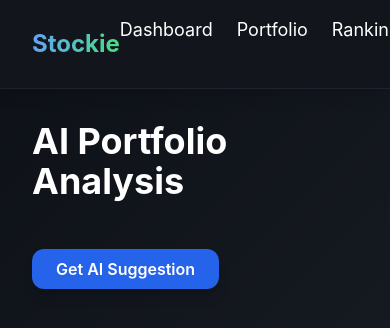
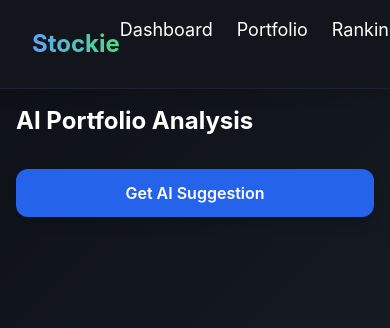
Before and after one commit to RajChintawar/Stockie-Mng, a React app in the folder frontend/: page /suggestion in a window 390 px wide. Shown: the top 328 px of the page. Built offline with nearby package versions, Linux system fonts and the light colour scheme; the HTML template or start-up script is replaced by a standard one.

Commit message:
Update Suggestion.jsx

```diff
--- a/frontend/src/pages/Suggestion.jsx
+++ b/frontend/src/pages/Suggestion.jsx
@@ -5,7 +5,6 @@ export default function Suggestion() {
   const { portfolioStocks } = useContext(PortfolioContext);
   const [suggestion, setSuggestion] = useState(null);
   const [loading, setLoading] = useState(false);
-
 
   const getSuggestion = () => {
     if (portfolioStocks.length === 0) {
@@ -20,20 +19,19 @@ export default function Suggestion() {
       headers: { "Content-Type": "application/json" },
       body: JSON.stringify({ stocks: portfolioStocks }),
     })
-    .then((res) => res.json())
-    .then((data) => setSuggestion(data.suggestion))
+      .then(res => res.json())
+      .then(data => setSuggestion(data.suggestion))
       .catch(() => alert("Backend died 💀🔥"))
       .finally(() => setLoading(false));
   };
 
-
   return (
-    <div className="p-8 text-white max-w-4xl mx-auto space-y-8">
-      <h2 className="text-4xl font-bold mb-4">AI Portfolio Analysis</h2>
+    <div className="p-4 sm:p-6 md:p-8 text-white max-w-4xl mx-auto space-y-8">
+      <h2 className="text-2xl sm:text-3xl md:text-4xl font-bold">AI Portfolio Analysis</h2>
 
       <button
         onClick={getSuggestion}
-        className="mt-4 bg-blue-600 px-6 py-2 rounded-xl font-semibold hover:bg-blue-700 transition shadow-lg"
+        className="w-full sm:w-auto bg-blue-600 px-6 py-3 rounded-xl font-semibold hover:bg-blue-700 transition shadow-lg"
       >
         Get AI Suggestion
       </button>
@@ -41,18 +39,20 @@ export default function Suggestion() {
       {loading && (
         <div className="mt-6 flex flex-col items-center gap-4">
           <div className="w-10 h-10 border-4 border-blue-500 border-t-transparent rounded-full animate-spin"></div>
-    <p className="text-gray-400">Analyzing your portfolio… sit tight u dumbass </p>
+          <p className="text-gray-400">Analyzing your portfolio… hold on clown 😭🔥</p>
         </div>
       )}
 
+      {!loading && suggestion && (
+        <div className="mt-6 p-4 sm:p-6 md:p-8 rounded-2xl
+                        bg-gradient-to-br from-[#181c24] to-[#111419]
+                        border border-white/10 shadow-2xl backdrop-blur-xl">
 
-      {!loading && suggestion && (
-  <div className="mt-6 p-8 rounded-2xl bg-gradient-to-br from-[#181c24] to-[#111419] border border-white/10 shadow-2xl backdrop-blur-xl">
-    <h3 className="text-3xl font-bold mb-4 text-blue-400">
+          <h3 className="text-xl sm:text-2xl md:text-3xl font-bold mb-4 text-blue-400">
             📊 AI Portfolio Recommendation
           </h3>
 
-    <div className="text-gray-300 whitespace-pre-line leading-relaxed text-lg">
+          <div className="text-gray-300 whitespace-pre-line leading-relaxed text-sm sm:text-base md:text-lg">
             {suggestion}
           </div>
 
@@ -61,10 +61,9 @@ export default function Suggestion() {
               ⚠️ This is AI-generated advice. Consider your risk before investing.
             </p>
           </div>
+
         </div>
       )}
-
-
     </div>
   );
 }
```
Lines whose indentation alone changed are shown as unchanged.
